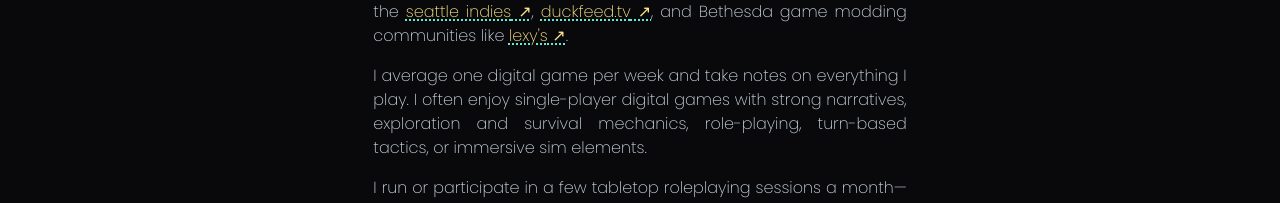
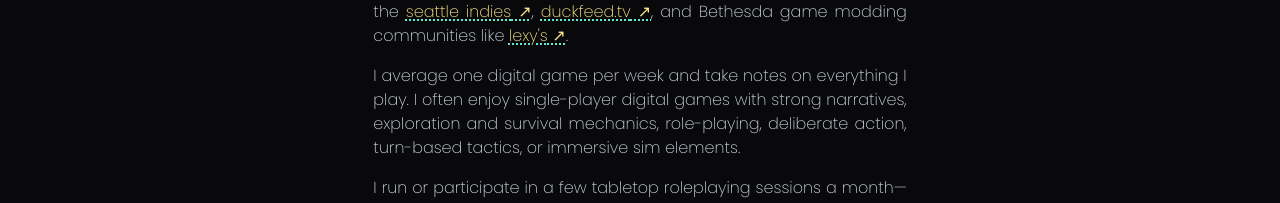
Before and after one commit to CharmedSatyr/personal-website, a Next.js app: page /games in a window 1280 px wide. Shown: the part 396-599 px from the top of the page. Built offline with nearby package versions, Linux system fonts and the light colour scheme; no server answers; a web font is replaced by a local one.

Commit message:
Say deliberate action

```diff
--- a/app/games/page.mdx
+++ b/app/games/page.mdx
@@ -19,7 +19,8 @@ I am active in the [Seattle Indies](https://www.seattleindies.org/),
 
 I average one digital game per week and take notes on everything I play. I often
 enjoy single-player digital games with strong narratives, exploration and
-survival mechanics, role-playing, turn-based tactics, or immersive sim elements.
+survival mechanics, role-playing, deliberate action, turn-based tactics, or
+immersive sim elements.
 
 I run or participate in a few tabletop roleplaying sessions a month—games like
 [Dungeons & Dragons](https://www.dndbeyond.com),
```
